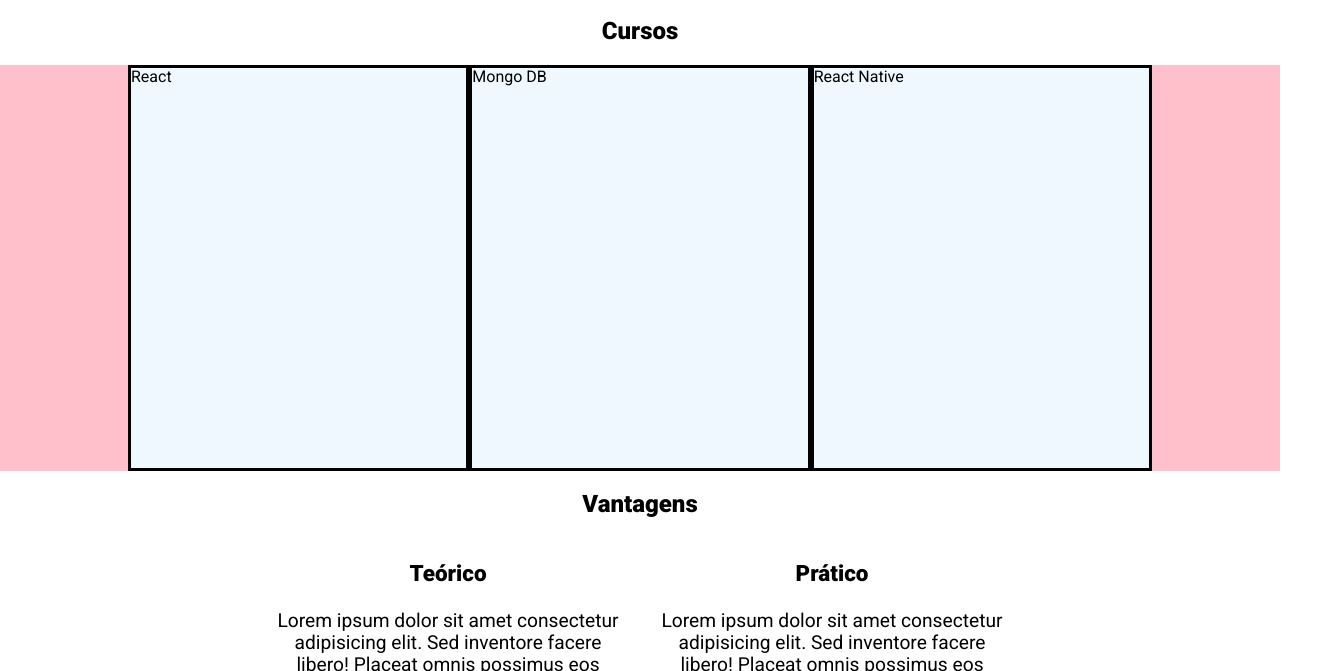
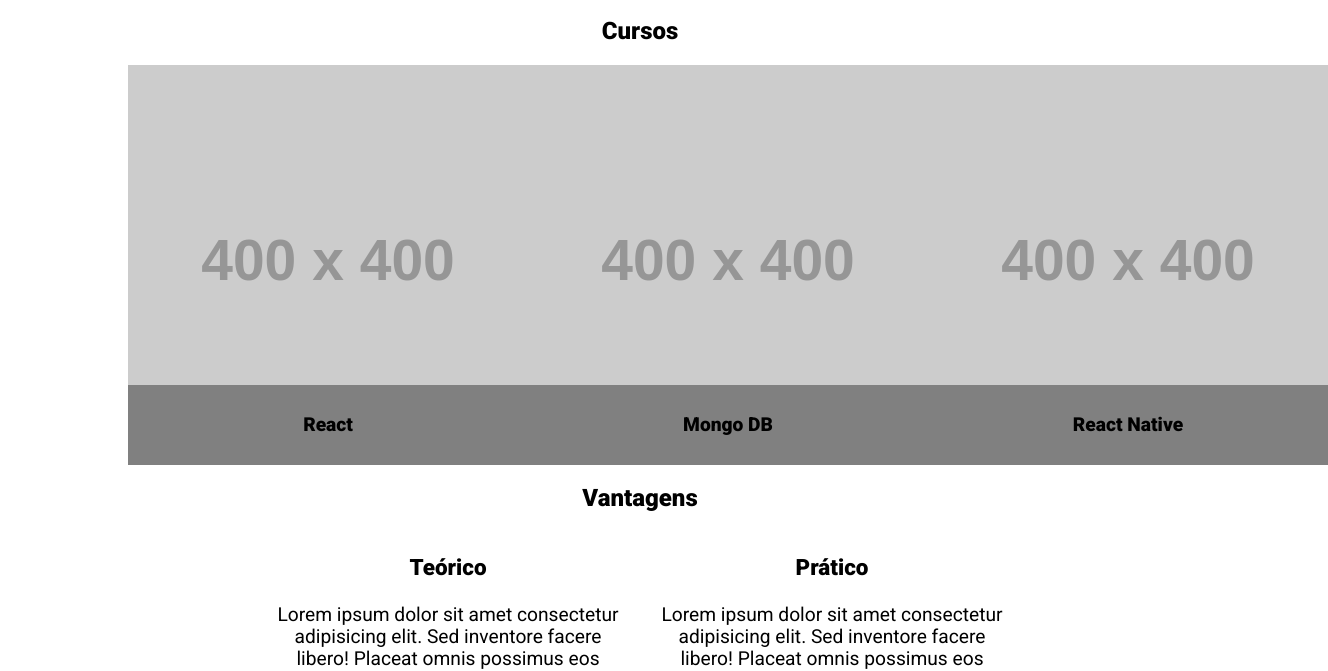
Before and after one commit to renanpallin/udemy-sass, a plain HTML site: page index.html in a window 1280 px wide. Shown: the part 802-1473 px from the top of the page, 1328 px wide, since content can reach past the window. Drawn offline with nearby package versions, Linux system fonts and the light colour scheme; files that its build step writes are made by us from their sources; placeholder pictures from the web are drawn by us.

Commit message:
Melhorando os cards

```diff
--- a/index.html
+++ b/index.html
@@ -20,9 +20,32 @@
     <section>
         <h2>Cursos</h2>
         <div class="cards-container">
-            <div class="card">React</div>
-            <div class="card">Mongo DB</div>
-            <div class="card">React Native</div>
+            <div class="card">
+                <img
+                    src="https://via.placeholder.com/400"
+                    alt="Curso de React">
+                <div class="card-footer">
+                    React
+                </div>
+            </div>
+
+            <div class="card">
+                <img
+                    src="https://via.placeholder.com/400"
+                    alt="Curso de Mongo DB">
+                <div class="card-footer">
+                    Mongo DB
+                </div>
+            </div>
+
+            <div class="card">
+                <img
+                    src="https://via.placeholder.com/400"
+                    alt="Curso de React Native">
+                <div class="card-footer">
+                    React Native
+                </div>
+            </div>
         </div>
     </section>
     <section>
--- a/styles/courses.scss
+++ b/styles/courses.scss
@@ -1,19 +1,39 @@
+@mixin centralize-child {
+    display: flex;
+    align-items: center;
+    justify-content: center;
+}
+
+@mixin bottom-full {
+    bottom: 0;
+    left: 0;
+    right: 0;
+}
+
+@mixin subtitle-font($fontValue: 1.2em) {
+    font-size: $fontValue;
+    font-weight: bold;
+}
+
 .cards-container {
-    background-color: pink;
-
     display: flex;
     justify-content: space-between;
     padding: 0 10vw;
-}
 
     .card {
-    background-color: aliceblue;
         height: 400px;
         width: 400px;
 
-    border: solid;
+        position: relative;
+
+        .card-footer {
+            position: absolute;
+            height: 20%;
+            background-color: gray;
+
+            @include bottom-full();
+            @include centralize-child();
+            @include subtitle-font();
         }
-
-h2 {
-    text-align: center;
     }
+}
--- a/styles/layout.scss
+++ b/styles/layout.scss
@@ -1,5 +1,9 @@
 body {
     font-family: Roboto, sans-serif;
+}
+
+h2 {
+    text-align: center;
 }
 
 $secondary: #545e75ff; /* --independence */
```
Lines whose indentation alone changed are shown as unchanged.
